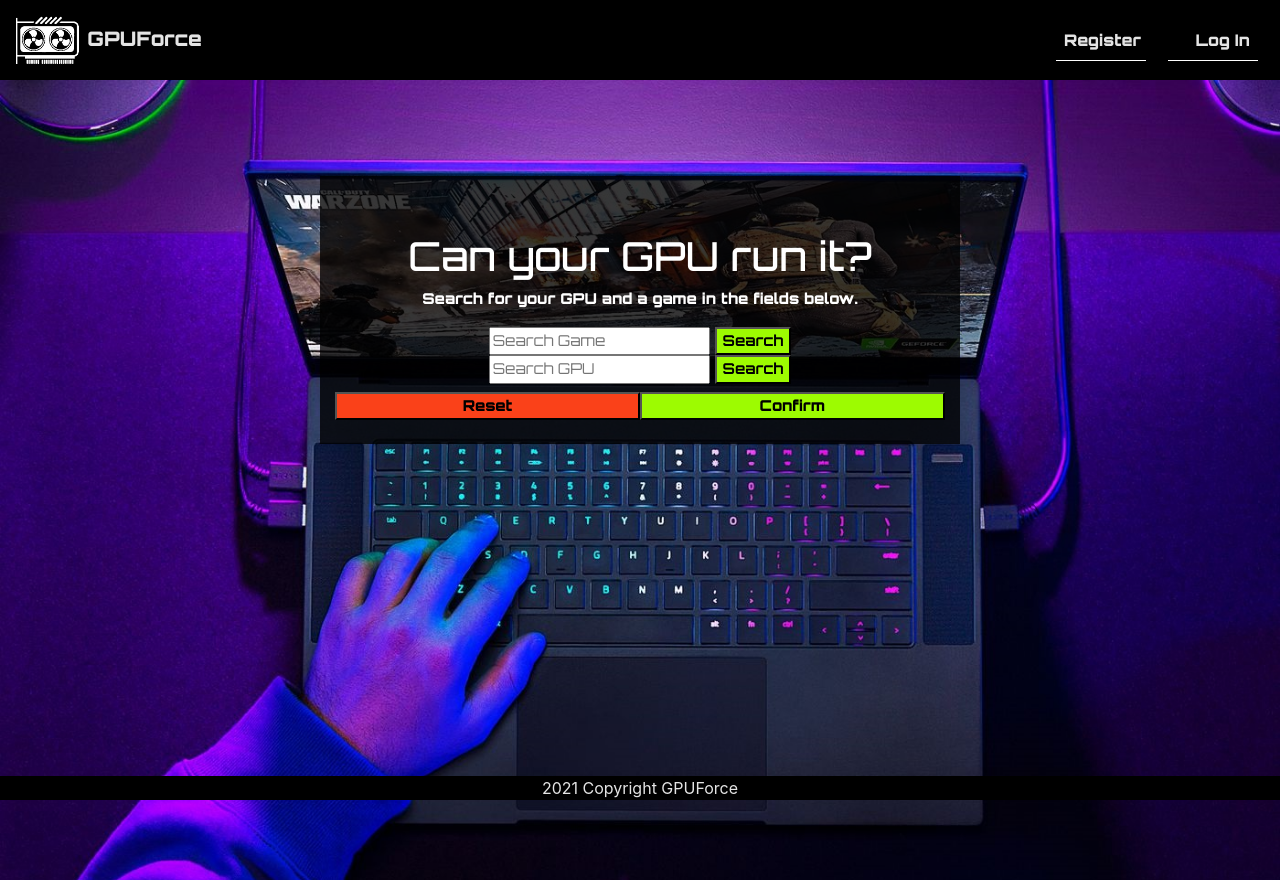
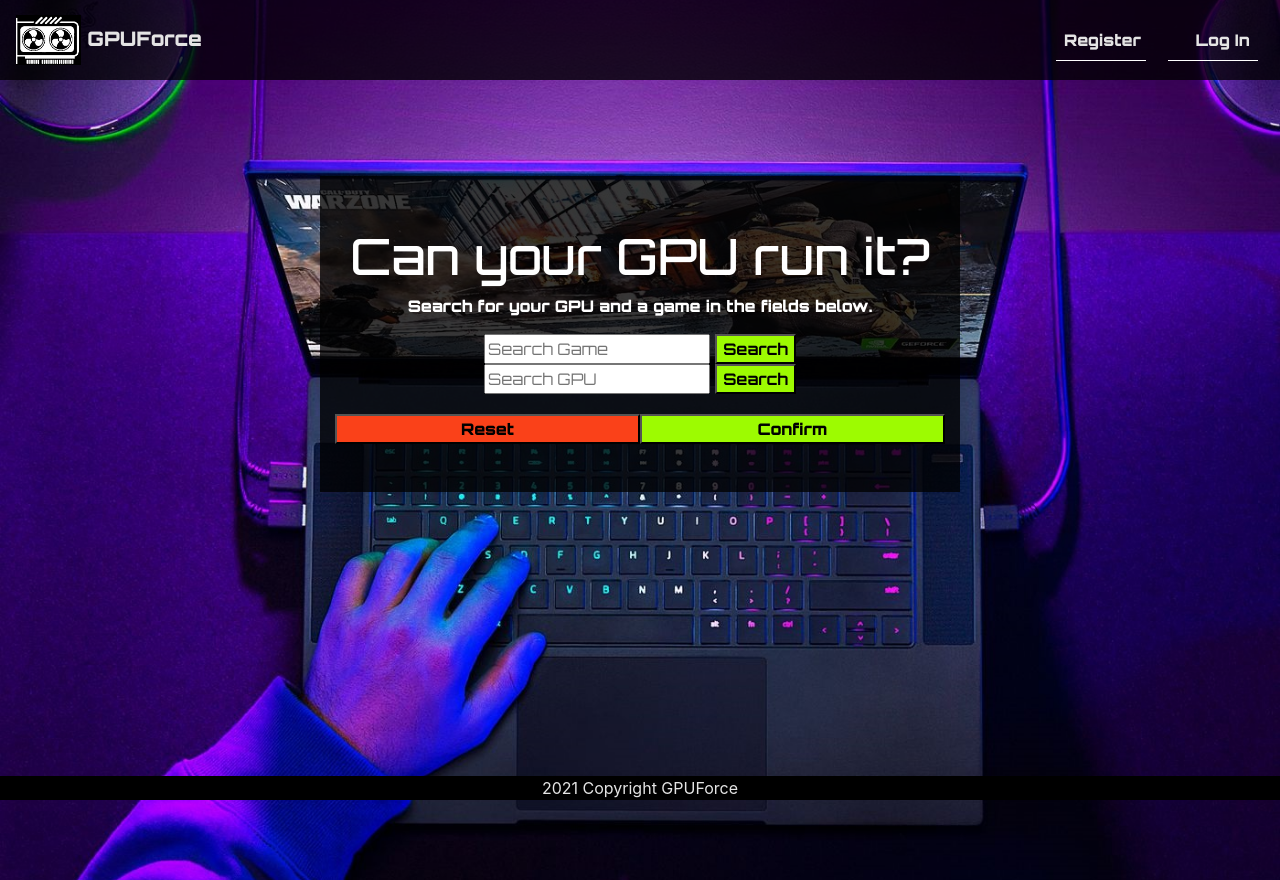
Before and after one commit to Code-Institute-Submissions/Gerard-Mc-milestone_3.1_JulResub, a Flask app: page / in a window 1280 px wide. Run offline with Flask 2, Linux system fonts and the light colour scheme; some libraries are stand-ins or nearby versions.

Commit message:
Add stlying to index.html for screens wider than 768px

```diff
--- a/static/css/base.css
+++ b/static/css/base.css
@@ -78,6 +78,7 @@
 	font-family: 'Orbitron', sans-serif;
 }
 
+
 /* Styling and classes used throughout site ends here */
 
 body {
@@ -150,7 +151,7 @@ nav {
 }
 
 #display-games-search {
-	max-height: calc(39vh + 80px);
+	max-height: calc(39vh);
 	overflow: auto;
 	text-align: left;
 	padding: 0px 10px;
@@ -164,8 +165,6 @@ nav {
 	margin-bottom: 20px;
 	margin-top: 20px;
 }
-
-
 
 
 /* index.html styling at screen heights under 500px starts here */
@@ -243,10 +242,38 @@ nav {
 	#index-content h1 {
 		font-size: 40px;
 	}
-	/* #space{
-	height: 30vw;
-} */
 }
+/* index.html styling at screen heights under 500px ends here */
 
+/* index.html styling at screen widths over 768px starts here */
+@media only screen and (min-width: 768px) {
+	#index-content {
+		min-height: calc(68vh + 80px);
+		font-size: 16px;
+	}
+	#index-content h1 {
+		font-size: 50px;
+	}
+	#index-wrap-outer {
+		height: 30vh;
+	}
+	#index-wrap-inner {
+		padding-top: 50px;
+	}
+	#display-games-search {
+		max-height: calc(30vh + 80px);
+	}
+	#reset-confirm {
+		margin-bottom: 50px!important;
+		margin-top: 20px!important;
+	}
 
-/* index.html styling at screen heights under 500px ends here */
+	nav {
+		background-color: #000000c7 !important;
+	}
+
+	.navbar-collapse {
+		background-color: rgba(0, 0, 0, 0)!important;
+	}
+}
+/* index.html styling at screen widths over 768px ends here */
```
